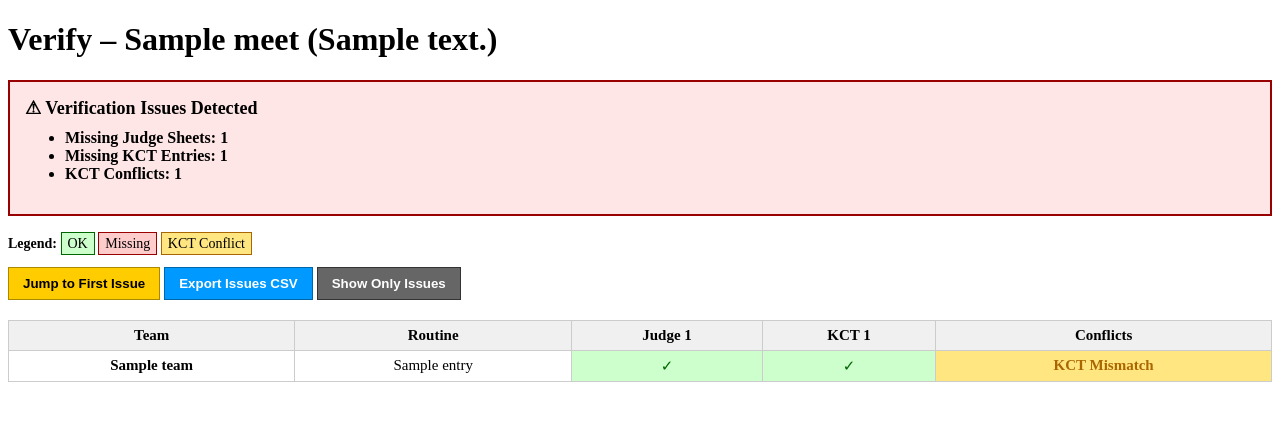
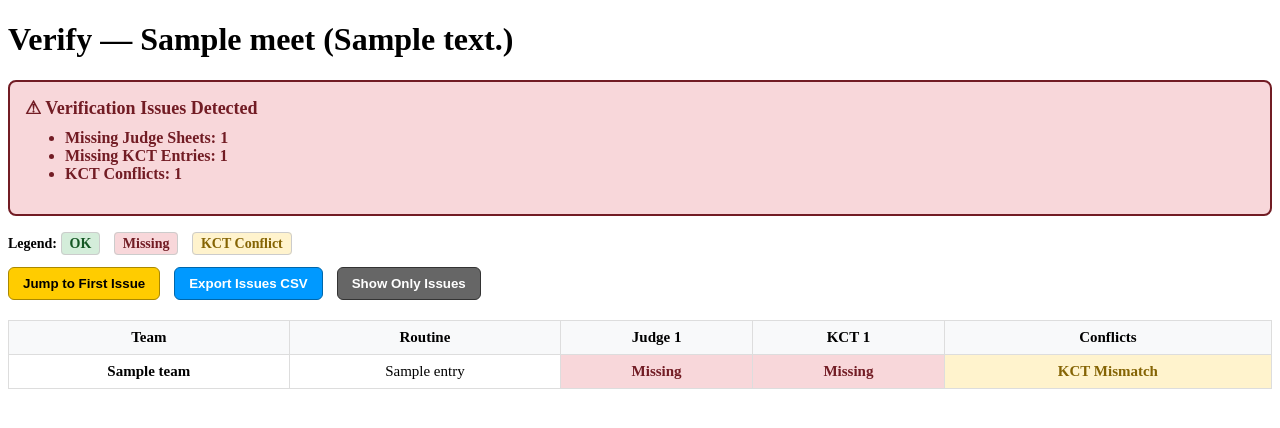
Before and after one commit to mlsmoorman/mshsl-dance-tabulation, a Django app: template tabulation/templates/tabulation/tabulator_verify.html in a window 1280 px wide. Shown: the top 428 px of the page. Run offline with Django 5.2, Linux system fonts and the light colour scheme; the template is opened without the code that fills it: most values are stand-ins (such as "Sample title", 1, 10 or a date in 2020).

Commit message:
adds new formatting to the page

```diff
--- a/tabulation/templates/tabulation/tabulator_verify.html
+++ b/tabulation/templates/tabulation/tabulator_verify.html
@@ -2,66 +2,131 @@
 {% load static %}
 
 {% block content %}
-<h1>Verify – {{ meet.name }} ({{ division }})</h1>
+
+<h1>Verify — {{ meet.name }} ({{ division }})</h1>
 
 <style>
-    table.verify-table {
+/* ===== Layout ===== */
+.verify-container {
+    margin-top: 20px;
+}
+
+/* ===== Summary Bar ===== */
+.summary-bar {
+    padding: 15px;
+    border-radius: 8px;
+    margin-bottom: 20px;
+    font-size: 18px;
+    font-weight: bold;
+}
+
+.summary-success {
+    background: #d4edda;
+    color: #155724;
+    border: 2px solid #155724;
+}
+
+.summary-danger {
+    background: #f8d7da;
+    color: #721c24;
+    border: 2px solid #721c24;
+}
+
+/* ===== Legend ===== */
+.legend {
+    margin-bottom: 15px;
+    font-size: 14px;
+}
+.legend span {
+    padding: 3px 8px;
+    border-radius: 4px;
+    margin-right: 10px;
+    border: 1px solid #ccc;
+}
+
+/* ===== Buttons ===== */
+.verify-actions {
+    margin-bottom: 15px;
+}
+.verify-actions button {
+    padding: 8px 14px;
+    border-radius: 6px;
+    font-weight: bold;
+    cursor: pointer;
+    margin-right: 10px;
+}
+.btn-jump { background: #ffcc00; border: 1px solid #aa8800; }
+.btn-export { background: #0099ff; border: 1px solid #0066aa; color: white; }
+.btn-toggle { background: #666; border: 1px solid #333; color: white; }
+
+/* ===== Table ===== */
+.verify-table {
     width: 100%;
     border-collapse: collapse;
     margin-top: 20px;
     font-size: 15px;
 }
-    table.verify-table th,
-    table.verify-table td {
-        border: 1px solid #ccc;
-        padding: 6px 8px;
+.verify-table th,
+.verify-table td {
+    border: 1px solid #ddd;
+    padding: 8px 10px;
     text-align: center;
 }
-    table.verify-table th {
-        background: #f0f0f0;
+.verify-table th {
+    background: #f8f9fa;
     font-weight: bold;
 }
-    thead th {
+.verify-table tr:hover {
+    background: #f1f1f1;
+    cursor: pointer;
+}
+
+/* Sticky header */
+.verify-table thead th {
     position: sticky;
     top: 0;
-        background: #f0f0f0;
     z-index: 5;
 }
-    .missing {
-        background: #ffcccc;
-        color: #900;
+
+/* ===== Status Colors ===== */
+.ok {
+    background: #d4edda;
+    color: #155724;
     font-weight: bold;
 }
-    .ok {
-        background: #ccffcc;
-        color: #060;
+.missing {
+    background: #f8d7da;
+    color: #721c24;
+    font-weight: bold;
 }
 .conflict {
-        background: #ffe680;
-        color: #a60;
+    background: #fff3cd;
+    color: #856404;
     font-weight: bold;
 }
+
+/* Hide rows */
+.hidden-row {
+    display: none;
+}
+
+/* Entry name left aligned */
 .entry-name {
     text-align: left;
     font-weight: bold;
 }
-    tr:hover {
-        background: #f7f7f7;
-        cursor: pointer;
-    }
-    .hidden-row {
-        display: none;
-    }
 </style>
 
-{# ===================== SUMMARY BAR ===================== #}
+<div class="verify-container">
+
+    <!-- ===== Summary Bar ===== -->
     {% if all_clear %}
-<div style="background:#ccffcc; padding:15px; border:2px solid #060; margin-bottom:20px; font-size:18px; font-weight:bold; text-align:center;">
+        <div class="summary-bar summary-success">
             ✔ All Clear — All judges and KCTs have submitted their sheets
         </div>
     {% else %}
-<div style="background:#ffe6e6; padding:15px; border:2px solid #900; margin-bottom:20px; font-size:18px; font-weight:bold;">
-    <div>⚠ Verification Issues Detected</div>
+        <div class="summary-bar summary-danger">
+            ⚠ Verification Issues Detected
             <ul style="margin-top:10px; font-size:16px;">
                 <li>Missing Judge Sheets: <strong>{{ total_missing_judges }}</strong></li>
                 <li>Missing KCT Entries: <strong>{{ total_missing_kcts }}</strong></li>
@@ -70,33 +135,22 @@
         </div>
     {% endif %}
 
-{# ===================== LEGEND ===================== #}
-<div style="margin-bottom: 15px; font-size: 14px;">
+    <!-- ===== Legend ===== -->
+    <div class="legend">
         <strong>Legend:</strong>
-    <span style="background:#ccffcc; padding:3px 6px; border:1px solid #060;">OK</span>
-    <span style="background:#ffcccc; padding:3px 6px; border:1px solid #900;">Missing</span>
-    <span style="background:#ffe680; padding:3px 6px; border:1px solid #a60;">KCT Conflict</span>
+        <span class="ok">OK</span>
+        <span class="missing">Missing</span>
+        <span class="conflict">KCT Conflict</span>
     </div>
 
-{# ===================== ACTION BUTTONS ===================== #}
-<div style="margin-bottom: 15px;">
-    <button onclick="jumpToFirstIssue()"
-            style="padding:8px 14px; background:#ffcc00; border:1px solid #aa8800; cursor:pointer; font-weight:bold;">
-        Jump to First Issue
-    </button>
-
-    <button onclick="exportCSV()"
-            style="padding:8px 14px; background:#0099ff; border:1px solid #0066aa; cursor:pointer; font-weight:bold; color:white;">
-        Export Issues CSV
-    </button>
-
-    <button onclick="toggleIssues()"
-            style="padding:8px 14px; background:#666; border:1px solid #333; cursor:pointer; font-weight:bold; color:white;">
-        Show Only Issues
-    </button>
+    <!-- ===== Action Buttons ===== -->
+    <div class="verify-actions">
+        <button class="btn-jump" onclick="jumpToFirstIssue()">Jump to First Issue</button>
+        <button class="btn-export" onclick="exportCSV()">Export Issues CSV</button>
+        <button class="btn-toggle" onclick="toggleIssues()">Show Only Issues</button>
     </div>
 
-{# ===================== MAIN TABLE ===================== #}
+    <!-- ===== Main Table ===== -->
     <table class="verify-table">
         <thead>
             <tr>
@@ -129,27 +183,22 @@
                 <td class="entry-name">{{ row.entry.team.name }}</td>
                 <td>{{ row.entry.routine_name }}</td>
 
-            {# ===================== ISSUES W/ ADDED DESCRIPTION ON HOVER ===================== #}
                 {% for j in judge_numbers %}
-
-              {# ===================== JUDGE ENTRIES MISSING ===================== #}
-              {% if row.judge_sheets.j %}
+                    {% if j in row.judge_sheets %}
                         <td class="ok">✓</td>
                     {% else %}
                         <td class="missing" title="Judge {{ j }} has not submitted a sheet">Missing</td>
                     {% endif %}
                 {% endfor %}
 
-            {# ===================== KCT ENTRIES MISSING ===================== #}
                 {% for k in kct_numbers %}
-              {% if row.kct_entries.kct_number == k %}
+                    {% if k in row.kct_entries %}
                         <td class="ok">✓</td>
                     {% else %}
                         <td class="missing" title="KCT {{ k }} has not submitted an entry">Missing</td>
                     {% endif %}
                 {% endfor %}
 
-            {# ===================== KCT ISSUES MISMATCH ===================== #}
                 {% if row.kct_conflicts %}
                     <td class="conflict" title="KCTs disagree on illegal skills">KCT Mismatch</td>
                 {% else %}
@@ -161,7 +210,9 @@
         </tbody>
     </table>
 
-{# ===================== JAVASCRIPT ===================== #}
+</div>
+
+<!-- ===== JavaScript (unchanged) ===== -->
 <script>
 function jumpToFirstIssue() {
     const rows = document.querySelectorAll("tr[data-has-issue='true']");
@@ -212,18 +263,10 @@ setInterval(() => {
 }, 10000);
 
 document.addEventListener("keydown", function(e) {
-    if (e.key === "j") {
-        jumpToFirstIssue();
-    }
-    if (e.key === "c") {
-        exportCSV();
-    }
-    if (e.key === "i") {
-        toggleIssues();
-    }
+    if (e.key === "j") jumpToFirstIssue();
+    if (e.key === "c") exportCSV();
+    if (e.key === "i") toggleIssues();
 });
-
-
 </script>
 
 {% endblock %}
```
Also changed, not shown: tabulation/templates/tabulation/dashboard.html (+51 -24 lines). Lines whose indentation alone changed are shown as unchanged.
